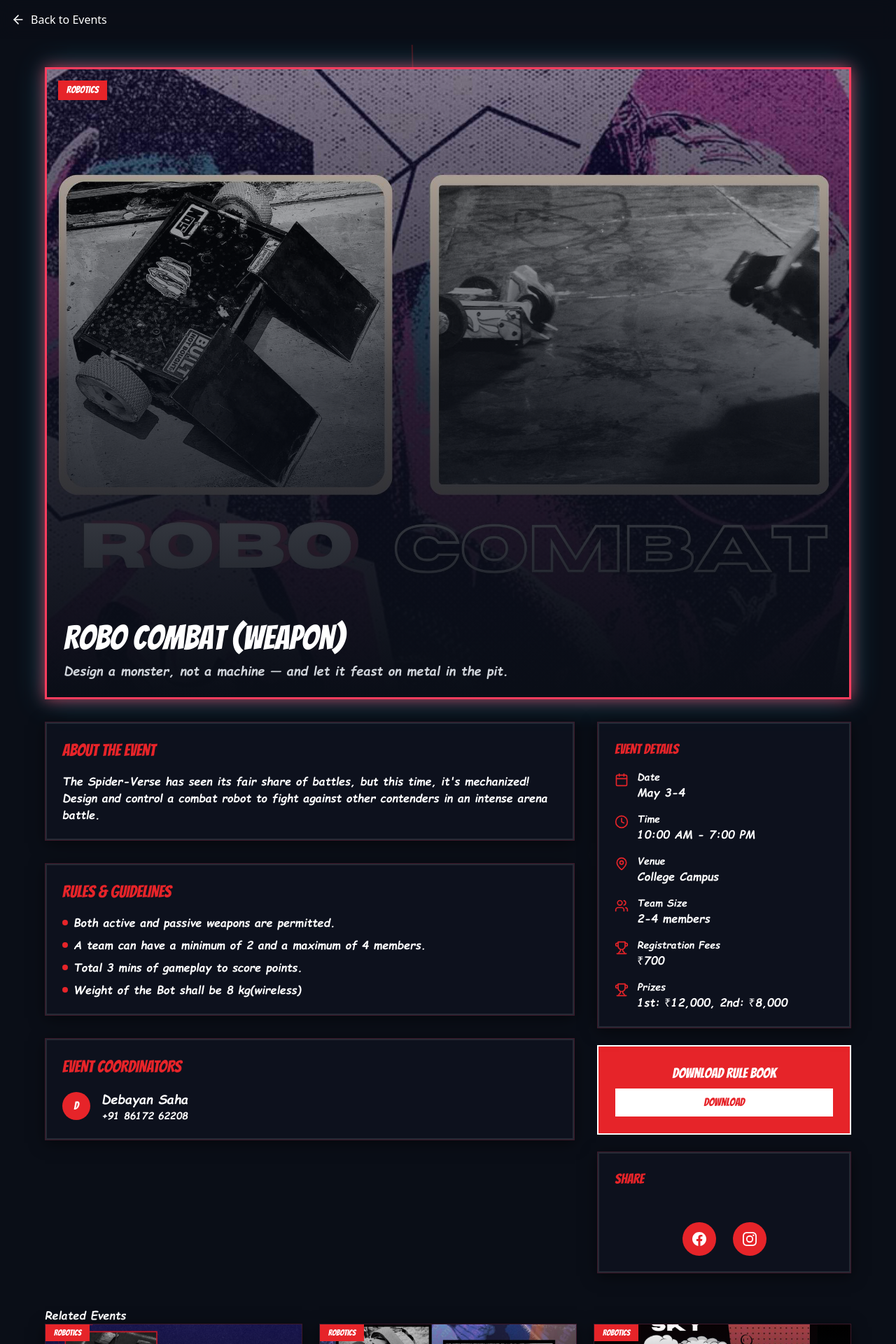
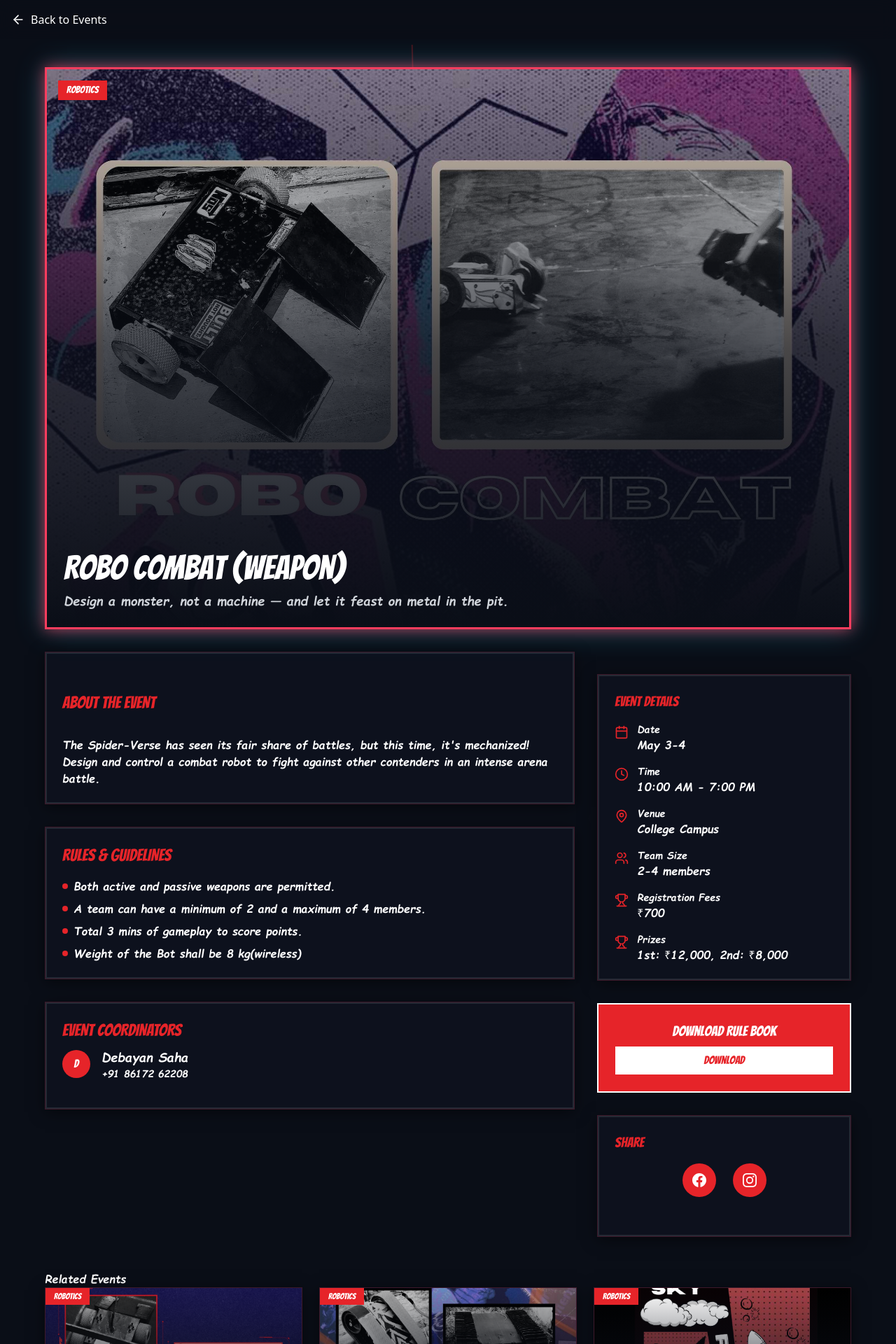
Before and after one commit to psroy007/unitron-final, a Next.js app: page /events/1 in a window 1280 px wide. Shown: the top 1920 px of the page at 70% size. Built offline with nearby package versions, Linux system fonts and the light colour scheme.

Commit message:
Update page.tsx

```diff
--- a/app/events/[id]/page.tsx
+++ b/app/events/[id]/page.tsx
@@ -936,7 +936,7 @@ export default function EventDetailPage() {
             animate={{ opacity: 1, y: 0 }}
             transition={{ duration: 0.5 }}
           >
-            <div className="relative aspect-[23/18]">
+            <div className="relative aspect-[23/16]">
               <Image src={event.image || "/placeholder.svg"} alt={event.title} fill className="object-cover" />
               <div className="absolute inset-0 bg-gradient-to-t from-spider-dark via-spider-dark/70 to-transparent"></div>
 
@@ -970,12 +970,12 @@ export default function EventDetailPage() {
 
               <div className="p-6 mb-8 bg-spider-dark-blue/20 rounded-lg comic-panel">
                 <div className="relative z-10">
-                  <h2 className="mb-4 text-2xl font-bold text-spider-red font-comic">ABOUT THE EVENT</h2>
+                  <h2 className="mt-8 mb-8 text-2xl font-bold text-spider-red font-comic">ABOUT THE EVENT</h2>
                   <p className="text-white">{event.longDescription}</p>
                 </div>
               </div>
 
-              <div className="p-6 mb-8 bg-spider-dark-blue/20 rounded-lg comic-panel">
+              <div className="p-6 mt-8 mb-8 bg-spider-dark-blue/20 rounded-lg comic-panel">
                 <div className="relative z-10">
                   <h2 className="mb-4 text-2xl font-bold text-spider-red font-comic">RULES & GUIDELINES</h2>
                   <ul className="space-y-2 text-white">
@@ -1007,10 +1007,10 @@ export default function EventDetailPage() {
                 {/* </div> */}
               {/* </div> */}
 
-              <div className="p-6 bg-spider-dark-blue/20 rounded-lg comic-panel">
+              <div className="p-6 mt-8 mb-8 bg-spider-dark-blue/20 rounded-lg comic-panel">
                 <div className="relative z-10">
-                  <h2 className="mb-4 text-2xl font-bold text-spider-red font-comic">EVENT COORDINATORS</h2>
-                  <div className="space-y-4">
+                  <h2 className="mb-2 text-2xl font-bold text-spider-red font-comic">EVENT COORDINATORS</h2>
+                  <div className="mb-4 space-y-4">
                     {event.coordinators.map((coordinator: any, index: number) => (
                       <div key={index} className="flex items-center">
                         <div className="w-10 h-10 mr-4 bg-spider-red rounded-full flex items-center justify-center text-white font-bold">
@@ -1034,7 +1034,7 @@ export default function EventDetailPage() {
               transition={{ duration: 0.5, delay: 0.4 }}
             >
               <div className="sticky top-24">
-                <div className="p-6 mb-6 bg-spider-dark-blue/20 rounded-lg comic-panel">
+                <div className="p-6 mt-8 mb-8 bg-spider-dark-blue/20 rounded-lg comic-panel">
                   <div className="relative z-10">
                     <h2 className="mb-4 text-xl font-bold text-spider-red font-comic">EVENT DETAILS</h2>
 
@@ -1090,7 +1090,7 @@ export default function EventDetailPage() {
                   </div>
                 </div>
 
-                <div className="p-6 mb-6 text-center bg-spider-red border-2 border-white rounded-lg">
+                <div className="p-6 mt-8 mb-8 text-center bg-spider-red border-2 border-white rounded-lg">
                   <h3 className="mb-2 text-xl font-bold text-white font-comic">Download Rule Book</h3>
                   <button
                     className="w-full px-4 py-2 font-bold text-spider-red bg-white rounded-md hover:bg-gray-100 transition-colors"
@@ -1103,7 +1103,7 @@ export default function EventDetailPage() {
                 <div className="p-6 bg-spider-dark-blue/20 rounded-lg comic-panel">
                   <div className="relative z-10">
                     <h3 className="mb-4 text-xl font-bold text-spider-red font-comic">SHARE</h3>
-                    <div className="flex justify-center mt-12 space-x-6">
+                    <div className="flex justify-center mt-4 mb-8 space-x-6">
                       <a
                         href="https://www.facebook.com/unitron.fit"
                         target="_blank"
```
